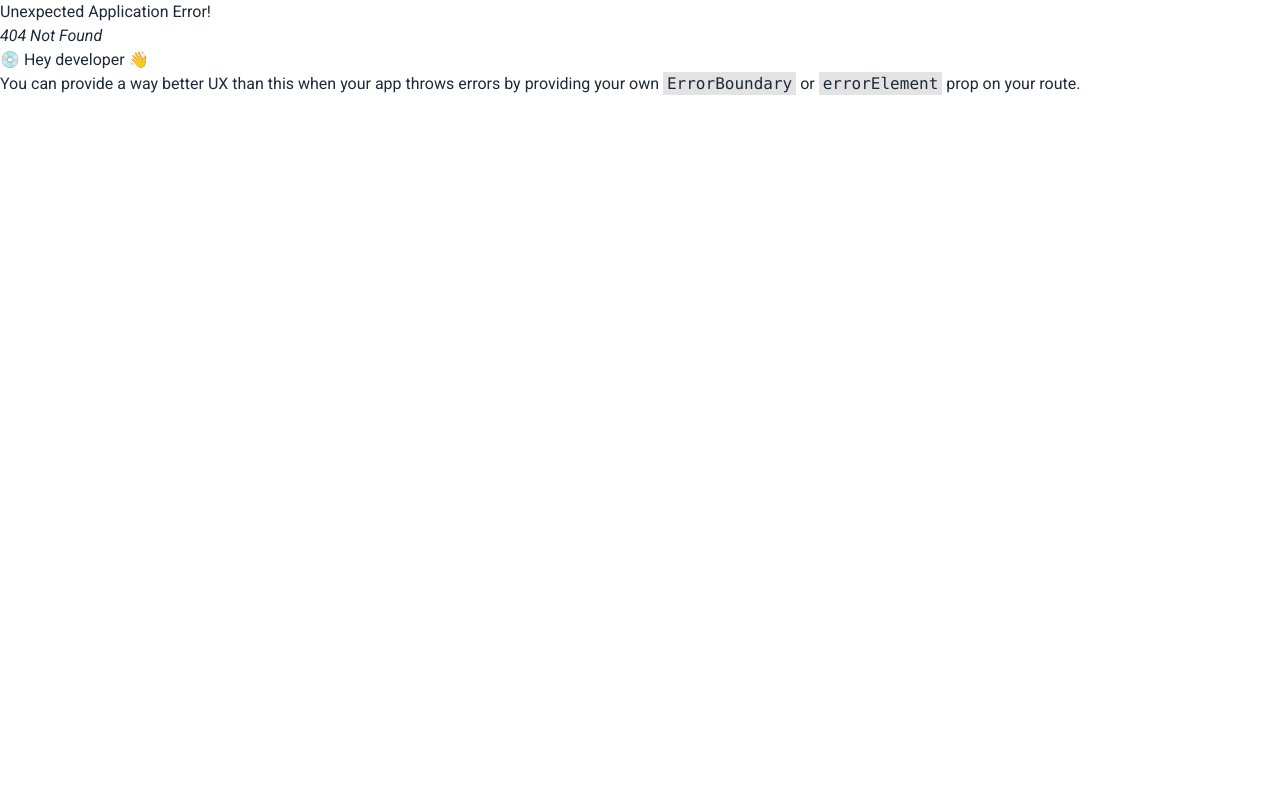
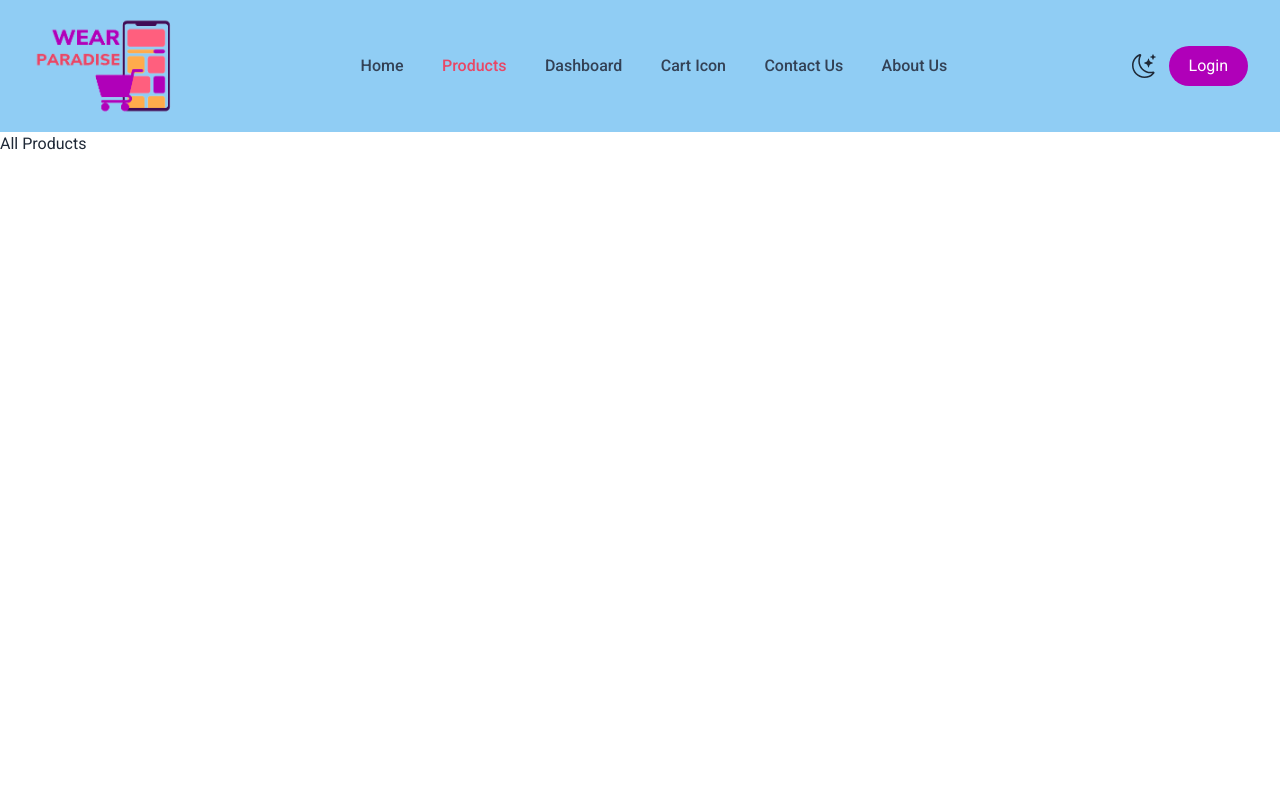
Before and after one commit to yasinarafat4/wear-paradise-client, a React (Vite) app: page /products in a window 1280 px wide. Before the commit this address had no page. Shown: the top 800 px of the page. Built offline with nearby package versions, Linux system fonts and the light colour scheme.

Commit message:
Animation and Active Link added

```diff
--- a/package.json
+++ b/package.json
@@ -18,6 +18,7 @@
     "react-icons": "^4.10.1",
     "react-router-dom": "^6.14.1",
     "react-toastify": "^9.1.3",
+    "react-wavify": "^1.8.3",
     "sort-by": "^1.2.0"
   },
   "devDependencies": {
--- /dev/null
+++ b/src/pages/About/About.jsx
@@ -0,0 +1,9 @@
+const About = () => {
+  return (
+    <div>
+      <h2>About Us</h2>
+    </div>
+  );
+};
+
+export default About;
--- /dev/null
+++ b/src/pages/Cart/Cart.jsx
@@ -0,0 +1,9 @@
+const Cart = () => {
+  return (
+    <div>
+      <h2>Cart Items</h2>
+    </div>
+  );
+};
+
+export default Cart;
--- /dev/null
+++ b/src/pages/Contact/Contact.jsx
@@ -0,0 +1,9 @@
+const Contact = () => {
+  return (
+    <div>
+      <h2>Contact Us</h2>
+    </div>
+  );
+};
+
+export default Contact;
--- /dev/null
+++ b/src/pages/Dashboard/Dashboard.jsx
@@ -0,0 +1,9 @@
+const Dashboard = () => {
+  return (
+    <div>
+      <h2>This is dashboard</h2>
+    </div>
+  );
+};
+
+export default Dashboard;
--- /dev/null
+++ b/src/pages/Products/Products.jsx
@@ -0,0 +1,9 @@
+const Products = () => {
+  return (
+    <div>
+      <h2>All Products</h2>
+    </div>
+  );
+};
+
+export default Products;
--- a/src/pages/Shared/Footer/Footer.jsx
+++ b/src/pages/Shared/Footer/Footer.jsx
@@ -3,6 +3,7 @@ import moment from "moment";
 import { useState } from "react";
 import { toast } from "react-toastify";
 import "react-toastify/dist/ReactToastify.css";
+import Wave from "react-wavify";
 
 const Footer = () => {
   // Subscribe functionality
@@ -18,7 +19,20 @@ const Footer = () => {
 
   return (
     <div>
-      <footer className="footer p-10 bg-[#CCCCCC] text-base-content">
+      {/* Wave Animation Here*/}
+      <Wave
+        fill="#90cdf4"
+        paused={false}
+        options={{
+          height: 80,
+          amplitude: 20,
+          speed: 0.3,
+          points: 3,
+        }}
+        style={{ marginBottom: "-20px" }}
+      />
+      {/* Footer */}
+      <footer className="footer px-10 bg-[#90cdf4] dark:bg-slate-700 text-base-content dark:text-white">
         <div>
           <span className="footer-title">Services</span>
           <a className="link link-hover">Branding</a>
@@ -62,7 +76,7 @@ const Footer = () => {
           </div>
         </div>
       </footer>
-      <footer className="footer px-10 py-4 border-t  bg-[#CCCCCC] text-base-content border-base-300">
+      <footer className="footer px-10 py-4 bg-blue-300 dark:bg-slate-700 text-base-content dark:text-white">
         <div className="items-center grid-flow-col">
           <img className="h-20" src={logo} alt="" />
           <p>Copyright © {moment().format("YYYY")} - All Rights Reserved.</p>
--- a/src/pages/Shared/Navbar/Navbar.jsx
+++ b/src/pages/Shared/Navbar/Navbar.jsx
@@ -3,6 +3,7 @@ import logo from "../../../assets/images/logo.png";
 import { FiMenu } from "react-icons/fi";
 import { IoMdClose } from "react-icons/io";
 import { BsMoonStars, BsSun } from "react-icons/bs";
+import { NavLink } from "react-router-dom";
 
 const Navbar = () => {
   const [isMenuOpen, setMenuOpen] = useState(false);
@@ -31,47 +32,78 @@ const Navbar = () => {
   };
 
   return (
-    <div className="shadow-lg flex justify-between items-center px-3 py-2 md:px-8 md:py-4">
+    <>
+      <div className="flex justify-between items-center px-3 py-2 md:px-8 md:py-4 bg-[#90cdf4] dark:bg-slate-700">
         <div>
           <img src={logo} className="w-28 lg:w-36" alt="Logo" />
         </div>
         <div
-        className={`absolute lg:static bg-white dark:bg-slate-700 dark:text-white min-h-[60vh] lg:min-h-fit left-0 ${
+          className={`absolute lg:static bg-[#90cdf4] dark:bg-slate-700 dark:text-white min-h-[60vh] lg:min-h-fit left-0 ${
             isMenuOpen ? "top-[20%] md:top-[22%]" : "top-[-100%]"
           } w-full lg:w-auto flex items-center px-5 duration-700`}
         >
-        <ul className="flex lg:flex-row flex-col lg:items-center gap-[3vw] lg:gap-[2vw] xl:gap-[3vw]">
-          <li>
-            <a className="hover:text-gray-500 font-medium" href="#">
+          <div className="flex lg:flex-row flex-col lg:items-center gap-[3vw] lg:gap-[2vw] xl:gap-[3vw]">
+            <NavLink
+              to="/"
+              className={({ isActive }) =>
+                isActive ? "text-[#e84766]" : "text-slate-700 dark:text-white"
+              }
+            >
+              <p className="hover:text-[#e84766] font-medium hover:duration-500">
                 Home
-            </a>
-          </li>
-          <li>
-            <a className="hover:text-gray-500 font-medium" href="#">
+              </p>
+            </NavLink>
+            <NavLink
+              to="/products"
+              className={({ isActive }) =>
+                isActive ? "text-[#e84766]" : "text-slate-700 dark:text-white"
+              }
+            >
+              <p className="hover:text-[#e84766] font-medium hover:duration-500">
                 Products
-            </a>
-          </li>
-          <li>
-            <a className="hover:text-gray-500 font-medium" href="#">
+              </p>
+            </NavLink>
+            <NavLink
+              to="/dashboard"
+              className={({ isActive }) =>
+                isActive ? "text-[#e84766]" : "text-slate-700 dark:text-white"
+              }
+            >
+              <p className="hover:text-[#e84766] font-medium hover:duration-500">
                 Dashboard
-            </a>
-          </li>
-          <li>
-            <a className="hover:text-gray-500 font-medium" href="#">
+              </p>
+            </NavLink>
+            <NavLink
+              to="/cart"
+              className={({ isActive }) =>
+                isActive ? "text-[#e84766]" : "text-slate-700 dark:text-white"
+              }
+            >
+              <p className="hover:text-[#e84766] font-medium hover:duration-500">
                 Cart Icon
-            </a>
-          </li>
-          <li>
-            <a className="hover:text-gray-500 font-medium" href="#">
+              </p>
+            </NavLink>
+            <NavLink
+              to="/contact"
+              className={({ isActive }) =>
+                isActive ? "text-[#e84766]" : "text-slate-700 dark:text-white"
+              }
+            >
+              <p className="hover:text-[#e84766] font-medium hover:duration-500">
                 Contact Us
-            </a>
-          </li>
-          <li>
-            <a className="hover:text-gray-500 font-medium" href="#">
+              </p>
+            </NavLink>
+            <NavLink
+              to="/about"
+              className={({ isActive }) =>
+                isActive ? "text-[#e84766]" : "text-slate-700 dark:text-white"
+              }
+            >
+              <p className="hover:text-[#e84766] font-medium hover:duration-500">
                 About Us
-            </a>
-          </li>
-        </ul>
+              </p>
+            </NavLink>
+          </div>
         </div>
         <div className="flex items-center gap-[1vw]">
           <div>
@@ -107,6 +139,7 @@ const Navbar = () => {
           )}
         </div>
       </div>
+    </>
   );
 };
 
```
Also changed, not shown: src/Routes/Router.jsx (+25 -0 lines), 1 other file (tests, documents, lock files or other folders). Lines whose indentation alone changed are shown as unchanged.
